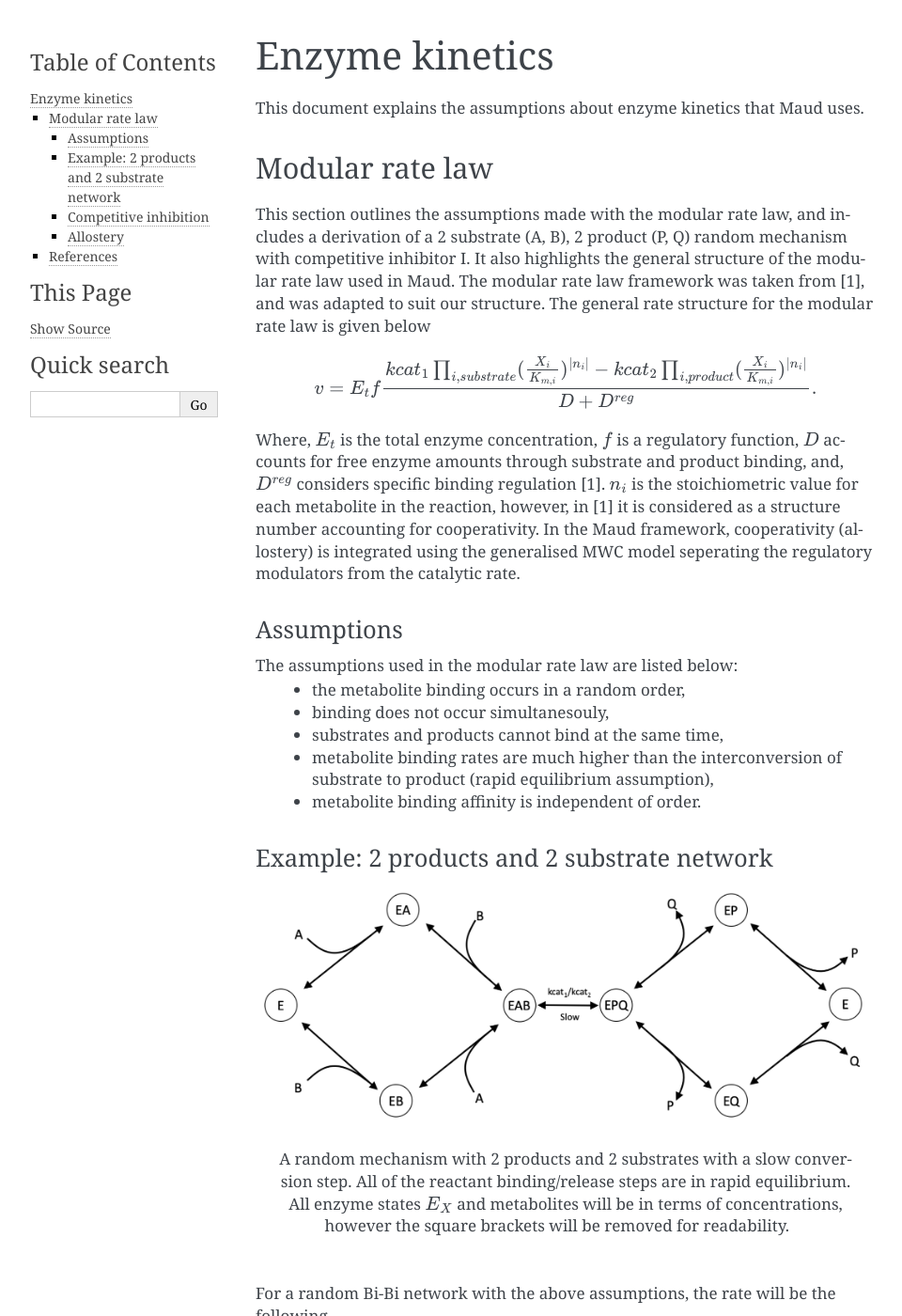
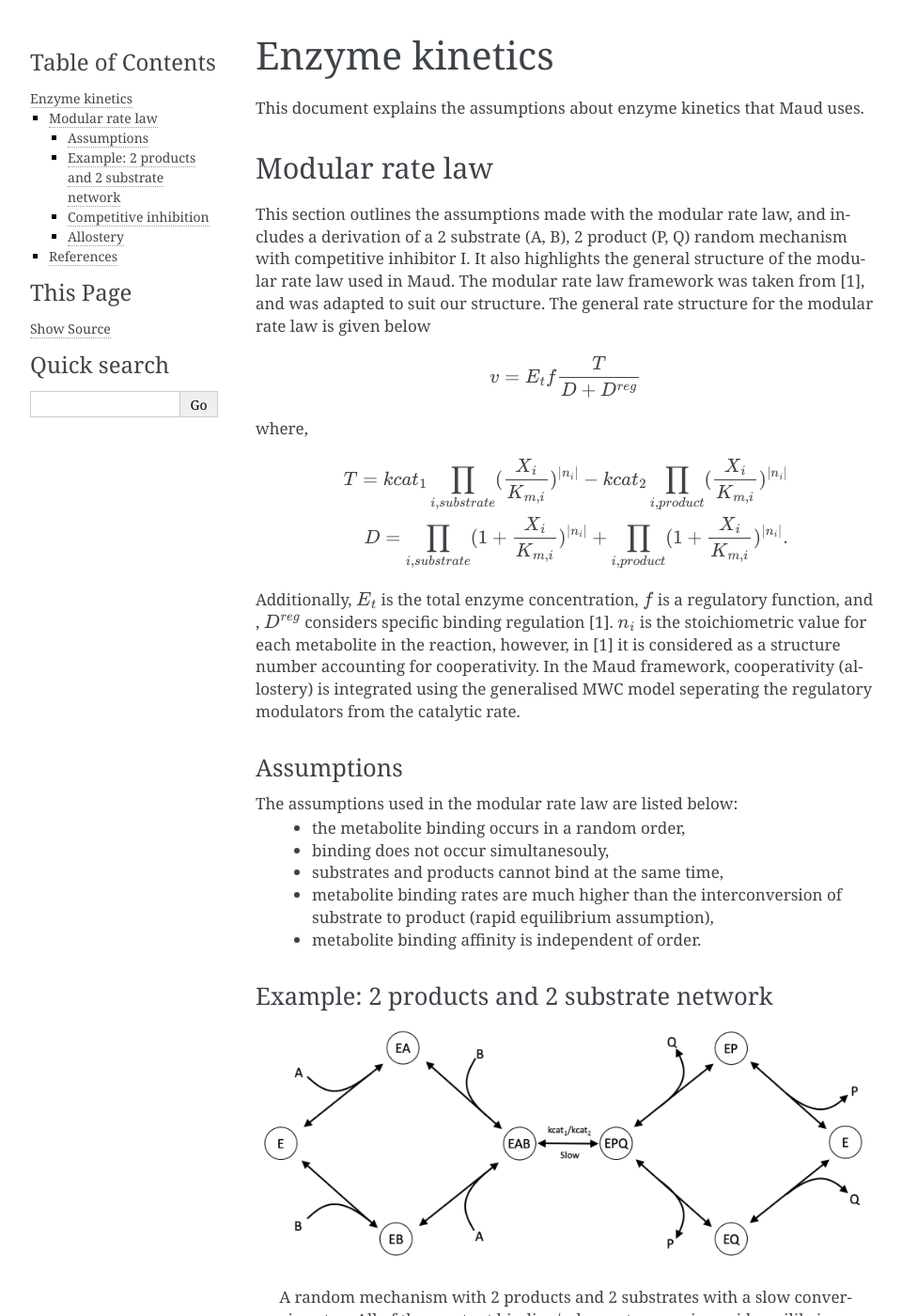
Before and after one commit to biosustain/Maud, a Sphinx documentation site: the page built from docs/theory/enzyme_kinetics.rst, in a window 1280 px wide and 1400 px high. Shown: the whole window at 94% size, without its empty margins (148-1108 px from the left). Built offline with Sphinx 7.4.7, drawn with Linux system fonts in a browser that asks for light colours; some of the changed text lies outside the part shown.

Commit message:
Docs: fixing comments

```diff
--- a/docs/theory/enzyme_kinetics.rst
+++ b/docs/theory/enzyme_kinetics.rst
@@ -14,12 +14,19 @@ and was adapted to suit our structure. The general rate structure for the modula
 law is given below
 
 .. math::
-    v =  E_t f \frac{kcat_{1}\prod_{i, substrate}
+    v =  E_t f \frac{T}{D + D^{reg}}
+
+where,
+
+.. math::
+    T = kcat_{1}\prod_{i, substrate}
     (\frac{X_i}{K_{m, i}})^{|n_i|}
-    - kcat_{2}\prod_{i, product}(\frac{X_i}{K_{m, i}})^{|n_i|}}{D + D^{reg}}.
+    - kcat_{2}\prod_{i, product}(\frac{X_i}{K_{m, i}})^{|n_i|} \\
 
-Where, :math:`E_t` is the total enzyme concentration, :math:`f` is a regulatory function, :math:`D`
-accounts for free enzyme amounts through substrate and product binding, and, :math:`D^{reg}`
+    D = \prod_{i, substrate}(1 + \frac{X_i}{K_{m, i}})^{|n_i|}
+    + \prod_{i, product}(1 + \frac{X_i}{K_{m, i}})^{|n_i|}.
+
+Additionally, :math:`E_t` is the total enzyme concentration, :math:`f` is a regulatory function, and , :math:`D^{reg}`
 considers specific binding regulation [1]. :math:`n_i` is the stoichiometric value for each metabolite
 in the reaction, however, in [1] it is considered as a structure number accounting for
 cooperativity. In the Maud framework, cooperativity (allostery) is integrated using the generalised
```
Also changed, not shown: other parts of docs/theory/enzyme_kinetics.rst (+2 -2 lines).
